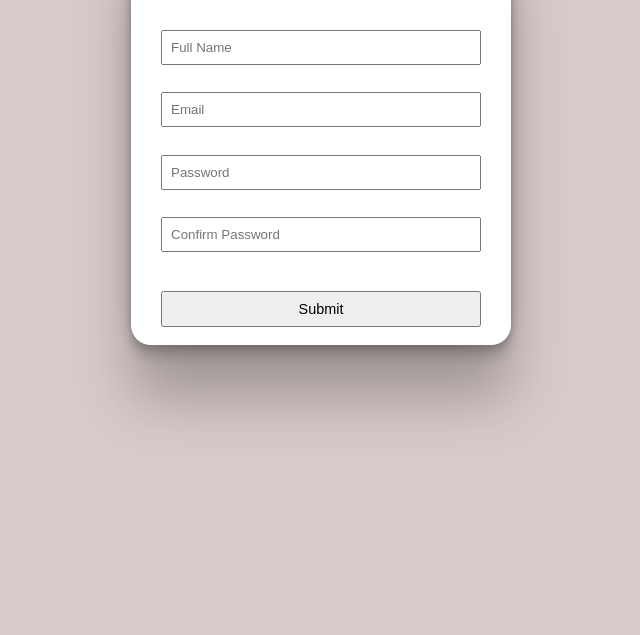
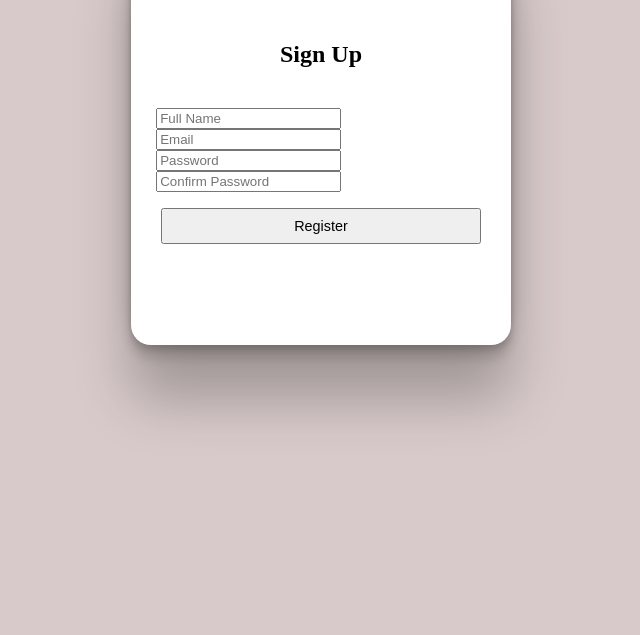
Before and after one commit to DevShishodia/form-validation, a plain HTML site: page index.html in a window 1280 px wide. Shown: the part 165-800 px from the top of the page, without its empty margins (319-959 px from the left). Drawn offline with Linux system fonts and the light colour scheme; a web font is replaced by a local one.

Commit message:
index.html

```diff
--- a/index.html
+++ b/index.html
@@ -4,24 +4,41 @@
     <meta charset="UTF-8">
     <meta http-equiv="X-UA-Compatible" content="IE=edge">
     <meta name="viewport" content="width=device-width, initial-scale=1.0">
+    <link rel="preconnect" href="https://fonts.googleapis.com">
+<link rel="preconnect" href="https://fonts.gstatic.com" crossorigin>
+<link href="https://fonts.googleapis.com/css2?family=Patua+One&display=swap" rel="stylesheet">
     <title>Form</title>
     <link rel="stylesheet" href="index.css">
 </head>
 <body>
     <div class="form_container" id="form_container">
-        <h2>Form</h2>
+        <h2>Sign Up</h2>
         <div class="form" id="form">
             <form>
-                <input type="text" onclick="checkName()" id="input" placeholder="Full Name" title="Atleast 10 Character" min="10" required><br><br>
-                <input type="email" onclick="checkEmail()" id="email" placeholder="Email" pattern=".+@.+\..+" title="eg : john@gmail.com" required>
-                <br><br>
-                <input type="password" onclick="checkPassword()" id="password" placeholder="Password" min="10" title="Must be 10 character long  Atleast have 1(A-Z),1(a-z) & 1 special character" required><br><br>
-                <input type="password" onclick="checkConfirmPassword()" id="confirm_password" title="" min="10" placeholder="Confirm Password" required><br><br>
-                <button type="submit" id="submit" disabled>Submit</button>
+                <div class="input_div">
+                    <input type="text" id="input" placeholder="Full Name" title="Atleast 10 Character" min="10" pattern=".+[A-z]" required>
+                    <small id="name_error" class="error"></small>
+                </div>
+                <div class="input_div">
+                    <input type="email"  id="email" placeholder="Email" pattern=".+@.+\..+" title="example@gmail.com" required>
+                    <small id="email_error" class="error"></small>
+                </div>
+
+                <div class="input_div">
+                    <input type="password" id="password" placeholder="Password" min="10" title="Must be 10 character long  Atleast have 1(A-Z),1(a-z),1(0-9) & 1 special character" required>
+                    <small id="password_error" class="error"></small>
+                </div>
+
+                <div class="input_div">
+                    <input type="password" id="confirm_password" title="Must be valid as password" min="10" placeholder="Confirm Password" required>
+                    <small id="confirm_password_error" class="error"></small>
+                </div>
+
+                <button type="submit" id="submit" >Register</button>
             </form>
         </div>
     </div>
 
-    <script src="index.js"></script>
+     <script src="index.js"></script>
 </body>
 </html>
```
